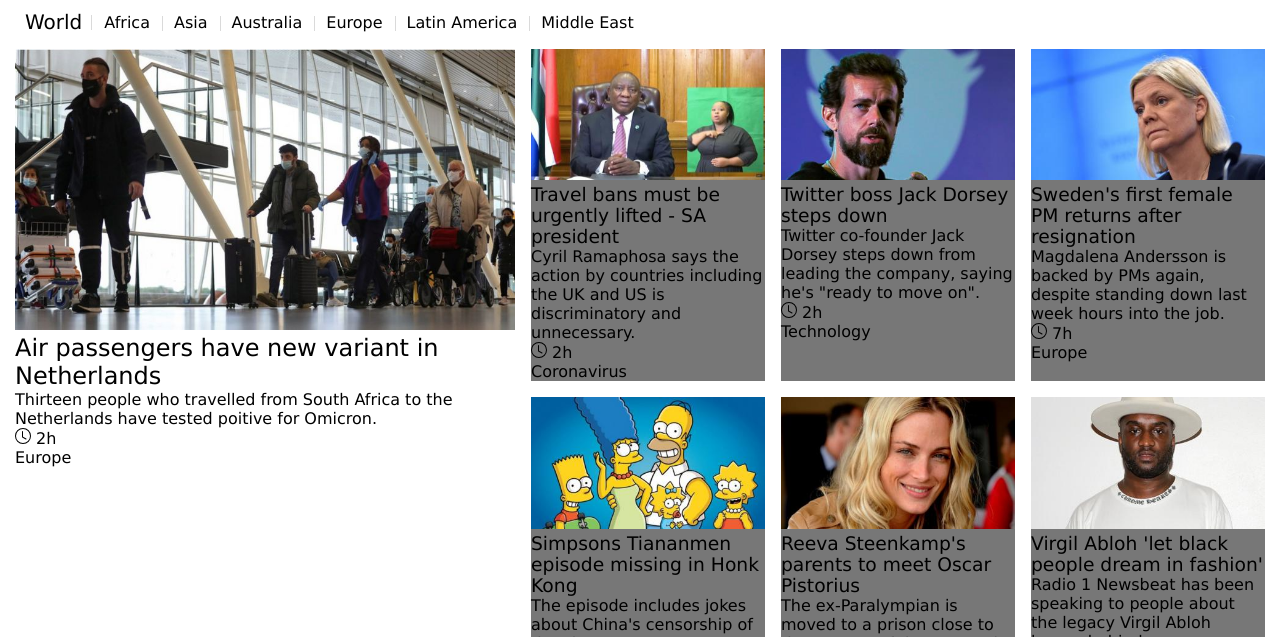
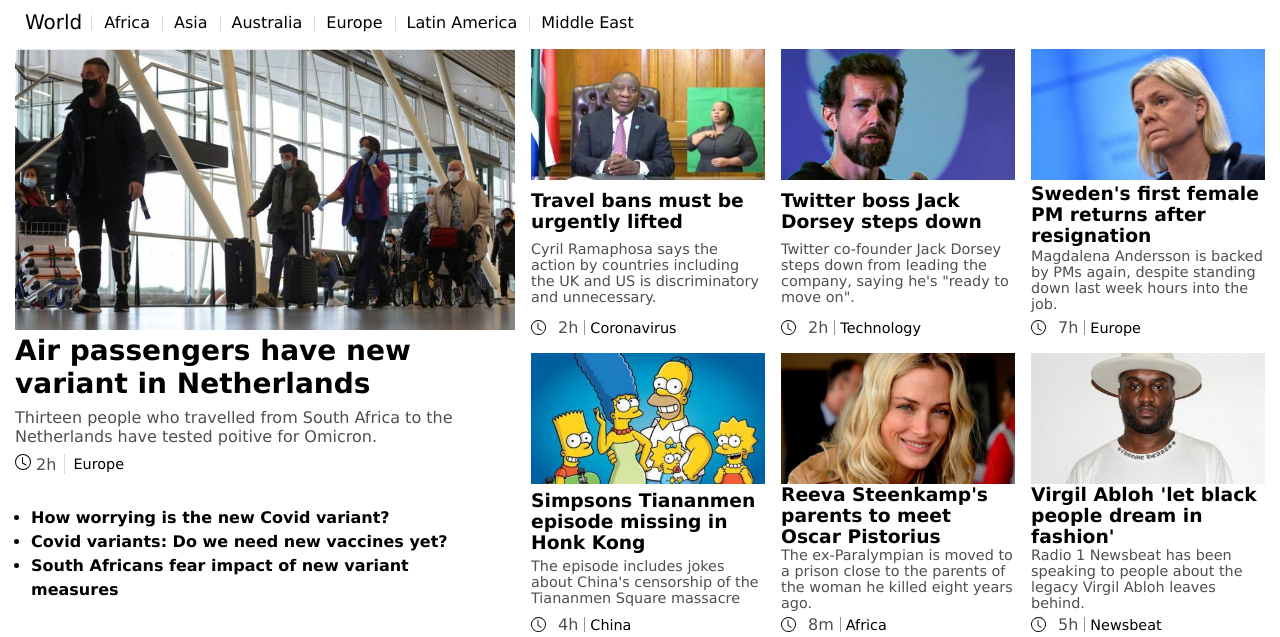
Before and after one commit to chrisnotthere/bbcnews-clone, a plain HTML site: page index.html in a window 1280 px wide. Shown: the part 163-800 px from the top of the page. Drawn offline with Linux system fonts and the light colour scheme.

Commit message:
main content looking good

```diff
--- a/index.html
+++ b/index.html
@@ -106,18 +106,18 @@
                         </div>
                     </div>
 
-                    <!-- <ul class="main-article-headlines">
+                    <ul class="main-article-headlines">
                         <li>How worrying is the new Covid variant?</li>
                         <li>Covid variants: Do we need new vaccines yet?</li>
                         <li>South Africans fear impact of new variant measures</li>
-                    </ul> -->
+                    </ul>
 
                 </article>
 
                 <section class="main-grid">
                     <article>
                         <img class="main1 main-grid-pic" src="/images/article1.jpg" alt="Cyril Ramaphosa">
-                        <h3>Travel bans must be urgently lifted - SA president</h3>
+                        <h3>Travel bans must be urgently lifted</h3>
                         <p>Cyril Ramaphosa says the action by countries including the UK and US is discriminatory and unnecessary.</p>
                         <div class="article-foot">
                             <img src="/images/clock.svg" alt="clock">
--- a/sass/_colors.sass
+++ b/sass/_colors.sass
@@ -10,5 +10,8 @@
 
 $grey: rgb(148, 148, 148)
 $light-grey: rgb(218, 218, 218)
+$dark-grey: rgb(80, 79, 79)
+
 
 $hover-blue: rgb(63, 187, 170)
+$link-blue: rgb(44, 136, 143)
--- a/sass/_main-content.sass
+++ b/sass/_main-content.sass
@@ -1,5 +1,5 @@
 $font-stack: Verdana, Arial, Helvetica, sans-serif
-
+@import '_colors'
 
 .main-grid-pic
 
@@ -18,20 +18,96 @@
     .main-article
       min-width: 500px
       margin-right: 1em
+      cursor: pointer
+      p
+        margin: 0.5em 0
+        color: $dark-grey
+
+      h2
+        font-size: 1.75rem
+        font-weight: 800
+        &:hover
+          color: $link-blue
+          text-decoration: underline
 
       .main-article-img
-        // width: 500px
+
+      .article-info
+        display: flex
+        align-items: center
+        gap: 0.5em
+
+        .afl
+          border-right: 1px solid $light-grey
+          padding-right: 0.5em
+          color: $dark-grey
+        .afr
+          font-size: 0.9rem
+          &:hover
+            color: $link-blue
+            text-decoration: underline
+      .main-article-headlines
+        font-weight: 700
+        list-style: disc
+        margin: 2em 1em
+        line-height: 1.5rem
+        li
+          cursor: pointer
+          &:hover
+            color: $link-blue
+            text-decoration: underline
+
+
 
     .main-grid
-      // background: #999
       display: grid
       grid-template-columns: 1fr 1fr 1fr
       grid-template-rows: 1fr
       gap: 1em
 
       article
-        background: #777
-        // width: 250px
+        cursor: pointer
+        display: flex
+        flex-direction: column
+        justify-content: space-between
+
+        img
+
+        h3
+          font-weight: 600
+          &:hover
+            color: $link-blue
+            text-decoration: underline
+
+        p
+          color: $dark-grey
+          font-size: 0.9rem
+
+        .article-foot
+          display: flex
+          align-items: center
+          gap: 0.75em
+          margin-top: 0.25em
+          img
+            width: 15px
+          span
+            color: $dark-grey
+            position: relative
+            &::after
+              content: ''
+              width: 1px
+              height: 15px
+              background: $grey
+              position: absolute
+              bottom: 2px
+              right: -7px
+
+          p
+            color: black
+            font-size: 0.9rem
+            &:hover
+              color: $link-blue
+              text-decoration: underline
 
       .main1
         grid-area: main1
```
Also changed, not shown: css/styles.css, 1 other file.
